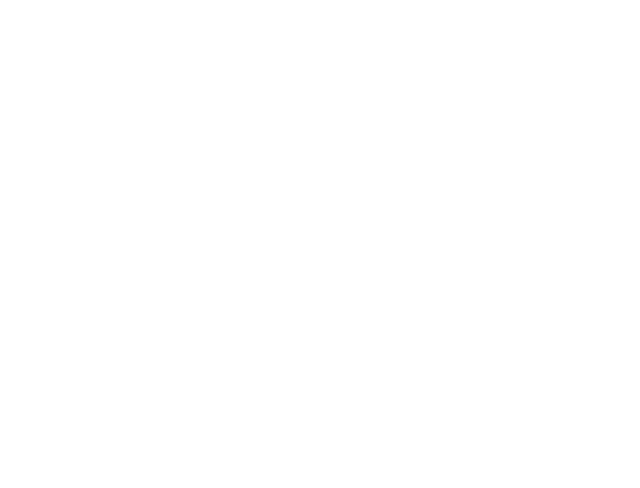
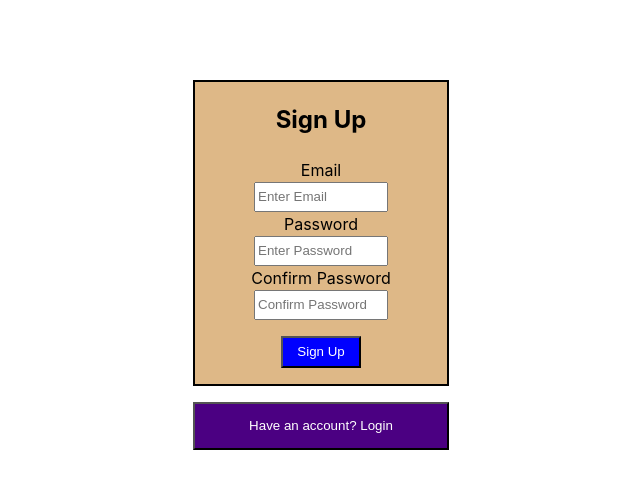
Before and after one commit to Sushmitacode12/React-Expense-Tracker, a React (Create React App) app: page / in a window 1280 px wide. Shown: the top 488 px of the page, without its empty margins (319-959 px from the left). Built offline with nearby package versions, Linux system fonts and the light colour scheme.

Commit message:
Sign Up Added

```diff
--- a/src/App.js
+++ b/src/App.js
@@ -1,11 +1,11 @@
 import React from 'react';
-
+import { AuthForm } from './components/Auth/AuthForm';
 
 function App() {
   return (
     <div>
-
-    </div>
+      <AuthForm />
+    </ div>
   );
 }
 
--- /dev/null
+++ b/src/components/Auth/AuthForm.js
@@ -0,0 +1,91 @@
+import React, { useRef } from "react";
+import classes from "./AuthForm.module.css";
+
+export const AuthForm = () => {
+  const emailInputRef = useRef("");
+  const passwordInputRef = useRef("");
+  const confirmPasswordInputRef = useRef("");
+
+  const submitHandler = (e) => {
+    e.preventDefault();
+
+    const enteredEmail = emailInputRef.current.value;
+    const enteredPassword = passwordInputRef.current.value;
+    const enteredConfirmPassword = confirmPasswordInputRef.current.value;
+
+    fetch(
+      "https://identitytoolkit.googleapis.com/v1/accounts:signUp?key=AIzaSyAkkb-XK6VksUmEGNtyg9DigL89lAAN7GM",
+      {
+        method: "POST",
+        body: JSON.stringify({
+          email: enteredEmail,
+          password: enteredPassword,
+          confirmPassword: enteredConfirmPassword,
+          returnSecureToken: true,
+        }),
+        headers: {
+          "Content-Type": "application/json",
+        },
+      }
+    )
+      .then((res) => {
+        if (res.ok) {
+          return res.json();
+        } else {
+          return res.json().then((data) => {
+            let errorMessage = "Authentication Failed";
+            throw new Error(errorMessage);
+          });
+        }
+      })
+      .then((data) => console.log(" User has successfully signed up."))
+      .catch((err) => alert(err.message));
+
+    emailInputRef.current.value = "";
+    passwordInputRef.current.value = "";
+    confirmPasswordInputRef.current.value = "";
+  };
+  return (
+    <div className={classes.authtop}>
+      <div className={classes.auth}>
+        <h2>Sign Up</h2>
+        <div>
+          <label>Email</label>
+        </div>
+        <input
+          type="email"
+          id="email"
+          placeholder="Enter Email"
+          ref={emailInputRef}
+          required
+        />
+        <div>
+          <label>Password</label>
+        </div>
+        <input
+          type="password"
+          id="password"
+          placeholder="Enter Password"
+          ref={passwordInputRef}
+          required
+        />
+        <div>
+          <label>Confirm Password</label>
+        </div>
+        <input
+          type="password"
+          id="confirmpassword"
+          placeholder="Confirm Password"
+          ref={confirmPasswordInputRef}
+          required
+        />
+        <div>
+          <button onClick={submitHandler}>Sign Up</button>
+        </div>
+      </div>
+      <div>
+        <button className={classes.button}>Have an account? Login</button>
+      </div>
+    </div>
+  );
+};
--- /dev/null
+++ b/src/components/Auth/AuthForm.module.css
@@ -0,0 +1,36 @@
+.authtop {
+  width: 20%;
+  margin: auto;
+  margin-top: 5rem;
+}
+
+.auth {
+  display: block;
+  border: 2px solid black;
+  background-color: burlywood;
+  line-height: 1.5;
+  text-align: center;
+  margin: auto;
+}
+
+.auth input {
+  width: 50%;
+  height: 1.5rem;
+}
+
+.button {
+  background-color: indigo;
+  color: white;
+  width: 100%;
+  height: 3rem;
+margin-top: 1rem;
+}
+
+.auth button {
+  background-color: blue;
+  color: white;
+  width: 5rem;
+  height: 2rem;
+  margin-top: 1rem;
+  margin-bottom: 1rem;
+}
--- a/src/index.js
+++ b/src/index.js
@@ -3,6 +3,8 @@ import ReactDOM from 'react-dom/client';
 import './index.css';
 import App from './App';
 import reportWebVitals from './reportWebVitals';
+// import "../node_modules/react-bootstrap/dist/react-bootstrap";
+// import "../node_modules/bootstrap/dist/css/bootstrap.css";
 
 const root = ReactDOM.createRoot(document.getElementById('root'));
 root.render(
```
